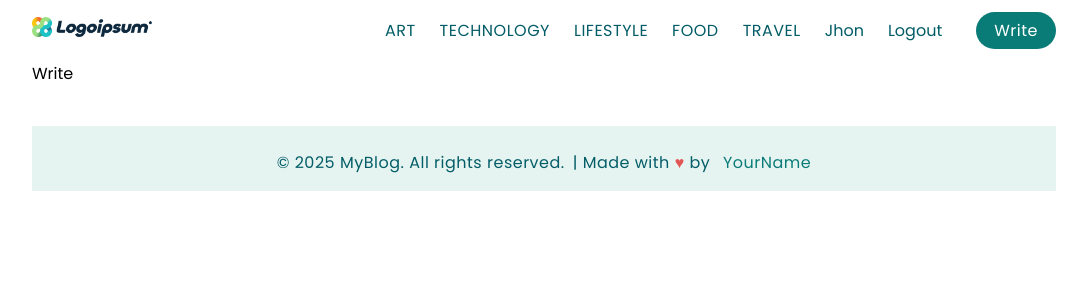
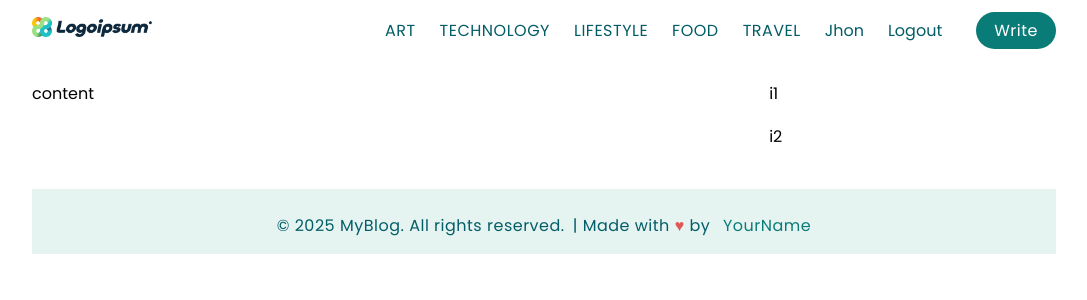
Before and after one commit to gbennnn/fullstack-web-blog, a React (Vite) app in the folder client/: page /write in a window 1280 px wide. Shown: the top 300 px of the page, without its empty margins (96-1183 px from the left). Built offline with nearby package versions, Linux system fonts and the light colour scheme.

Commit message:
feat: add styles and structure for Write page with content and menu layout

```diff
--- a/client/package.json
+++ b/client/package.json
@@ -12,6 +12,7 @@
   "dependencies": {
     "react": "^18.2.0",
     "react-dom": "^18.2.0",
+    "react-quill": "^2.0.0",
     "react-router-dom": "^7.8.2",
     "scss": "^0.2.4"
   },
--- a/client/src/pages/Write.jsx
+++ b/client/src/pages/Write.jsx
@@ -2,7 +2,13 @@
 
 const Write = () => {
   return (
-    <div>Write</div>
+    <div className='add'>
+      <div className="content">content</div>
+      <div className="menu">
+        <div className="item">i1</div>
+        <div className="item">i2</div>
+      </div>
+    </div>
   )
 }
 
--- a/client/src/style.scss
+++ b/client/src/style.scss
@@ -467,5 +467,26 @@
         font-size: 0.9rem;
       }
     }
+
+    // Write Page
+
+    .add {
+      margin-top: 20px;
+      display: flex;
+      gap: 20px;
+
+      .content {
+        flex: 5;
+      }
+
+      .menu {
+        flex: 2;
+        display: flex;
+        flex-direction: column;
+        align-items: flex-start;
+        justify-content: flex-start;
+        gap: 18px;
+      }
+    }
   }
 }
```
Also changed, not shown: 1 other file (tests, documents, lock files or other folders).
